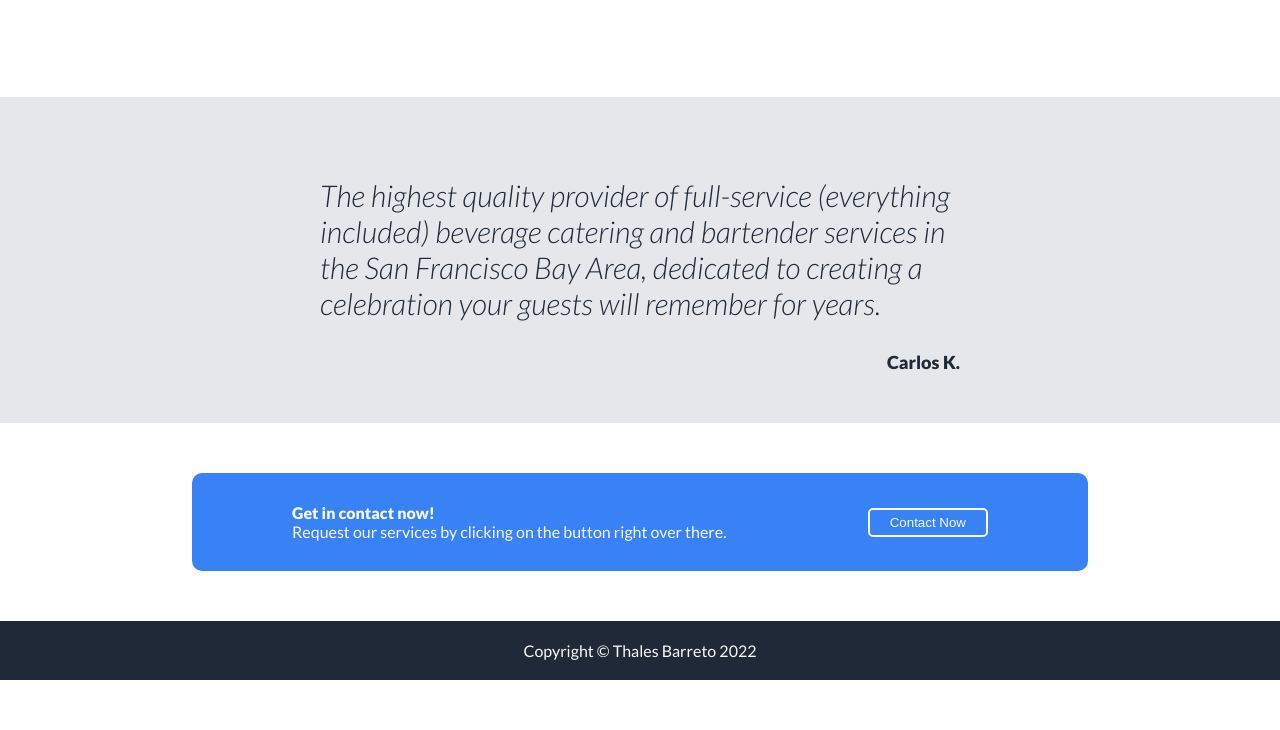
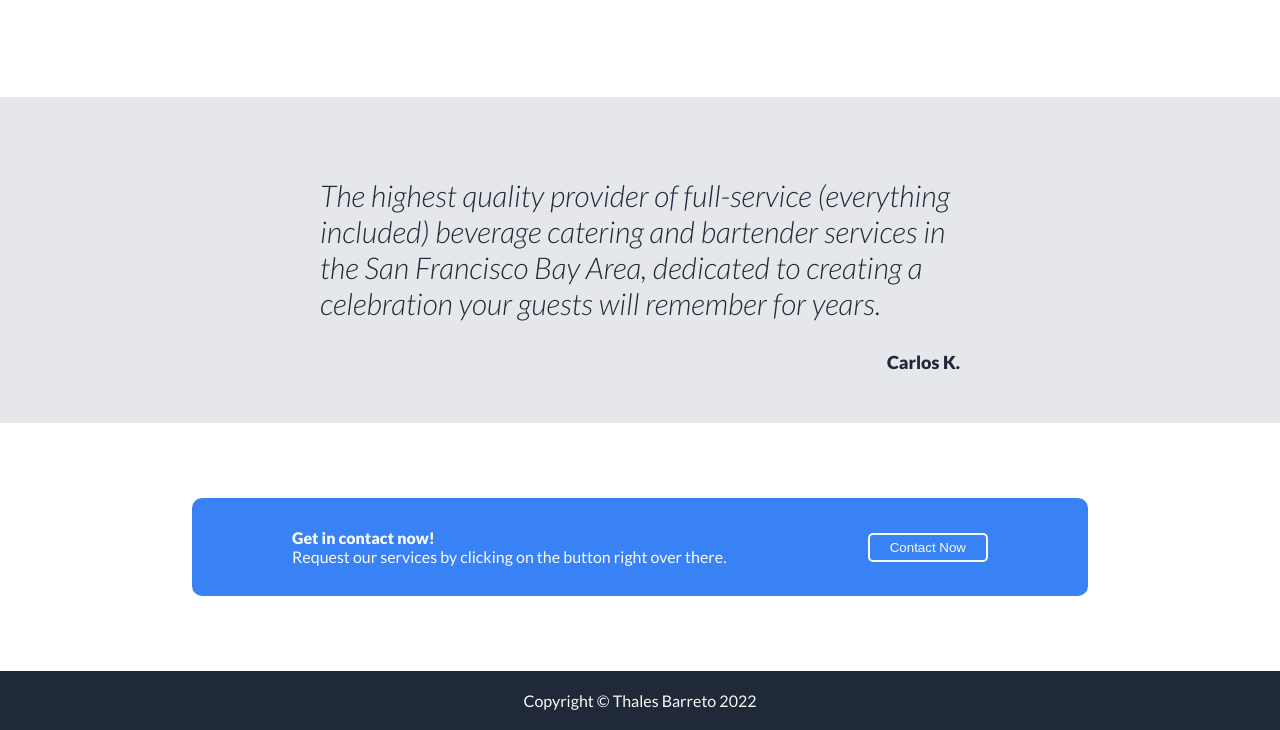
Before and after one commit to trvbarreto/rep-02, a plain HTML site: page index.html in a window 1280 px wide. Shown: the part 886-1616 px from the top of the page. Before the commit the page ends 1566 px from the top, so only its background shows below. Drawn offline with Linux system fonts and the light colour scheme.

Commit message:
Change cta section height padding

```diff
--- a/style.css
+++ b/style.css
@@ -132,7 +132,7 @@ body {
 }
 
 .cta-container {
-    padding: 50px 15vw;
+    padding: 75px 15vw;
 }
 
 .cta {
```
